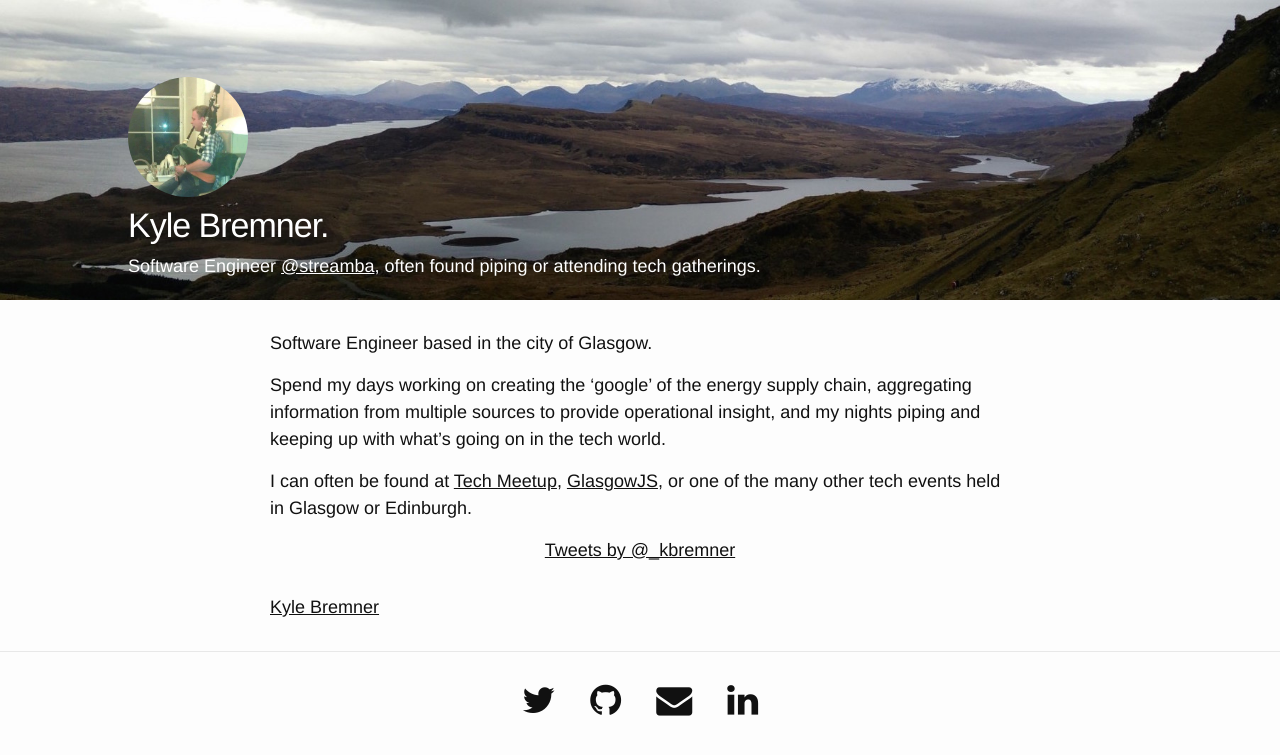
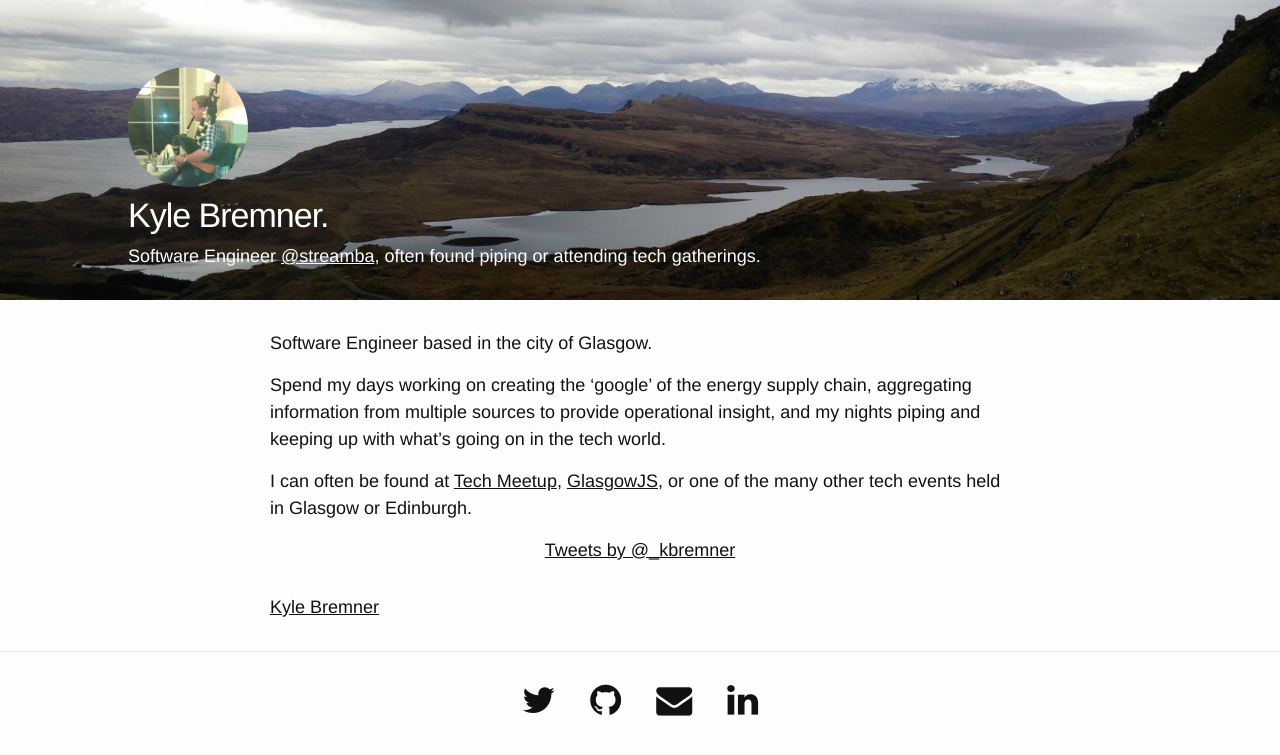
Before and after one commit to kbremner/kbremner.github.io, a Jekyll site: the page built from index.md, in a window 1280 px wide. Shown: the top 755 px of the page. Built offline with Jekyll 4.4.1, drawn with Linux system fonts in a browser that asks for light colours; nearby versions of some CDN libraries; a script that is not in the unit is left out; comment, search, counter and statistics services are not loaded.

Commit message:
removed inline styling

```diff
--- a/_includes/header.html
+++ b/_includes/header.html
@@ -1,9 +1,9 @@
-<header class="site-header" style="width: 100%; height: 300px; position: relative; background: url(images/header.jpg) no-repeat top; background-size: cover;">
-  <div style="text-align: left; position: absolute; width: 100%; bottom: 20px;">
-    <div style="color: white;margin: 0 auto; width: 80%;">
-      <img src="images/profile.jpg" style="height: 120px; border-radius: 60px;">
-      <div class="site-title">{{ site.real_name }}.</div>
-      <div>Software Engineer <a href="http://streamba.net">@streamba</a>, often found piping or attending tech gatherings.</div>
+<header class="site-header">
+  <div class="header-content">
+    <img class="profile-img" src="images/profile.jpg">
+    <div class="site-title">{{ site.real_name }}.</div>
+    <div>Software Engineer <a href="http://streamba.net">@streamba</a>,
+      often found piping or attending tech gatherings.
     </div>
   </div>
 </header>
--- a/_sass/_layout.scss
+++ b/_sass/_layout.scss
@@ -3,13 +3,27 @@
  */
 .site-header {
     color: white;
-    min-height: 56px;
-
-    // Positioning context for the mobile navigation icon
     position: relative;
+    width: 100%;
+    height: 300px;
+    background: url(/images/header.jpg) no-repeat top;
+    background-size: cover;
 
     a {
       color: $header-color;
+    }
+
+    .profile-img {
+      height: $profile-height;
+      border-radius: $profile-height / 2;
+    }
+
+    .header-content {
+        text-align: left;
+        position: absolute;
+        bottom: $spacing-unit;
+        left: 10%;
+        right: 10%;
     }
 }
 
--- a/css/main.scss
+++ b/css/main.scss
@@ -28,7 +28,7 @@
 $on-palm:          600px;
 $on-laptop:        800px;
 
-
+$profile-height:   120px;
 
 // Using media queries with like this:
 // @include media-query($on-palm) {
```
